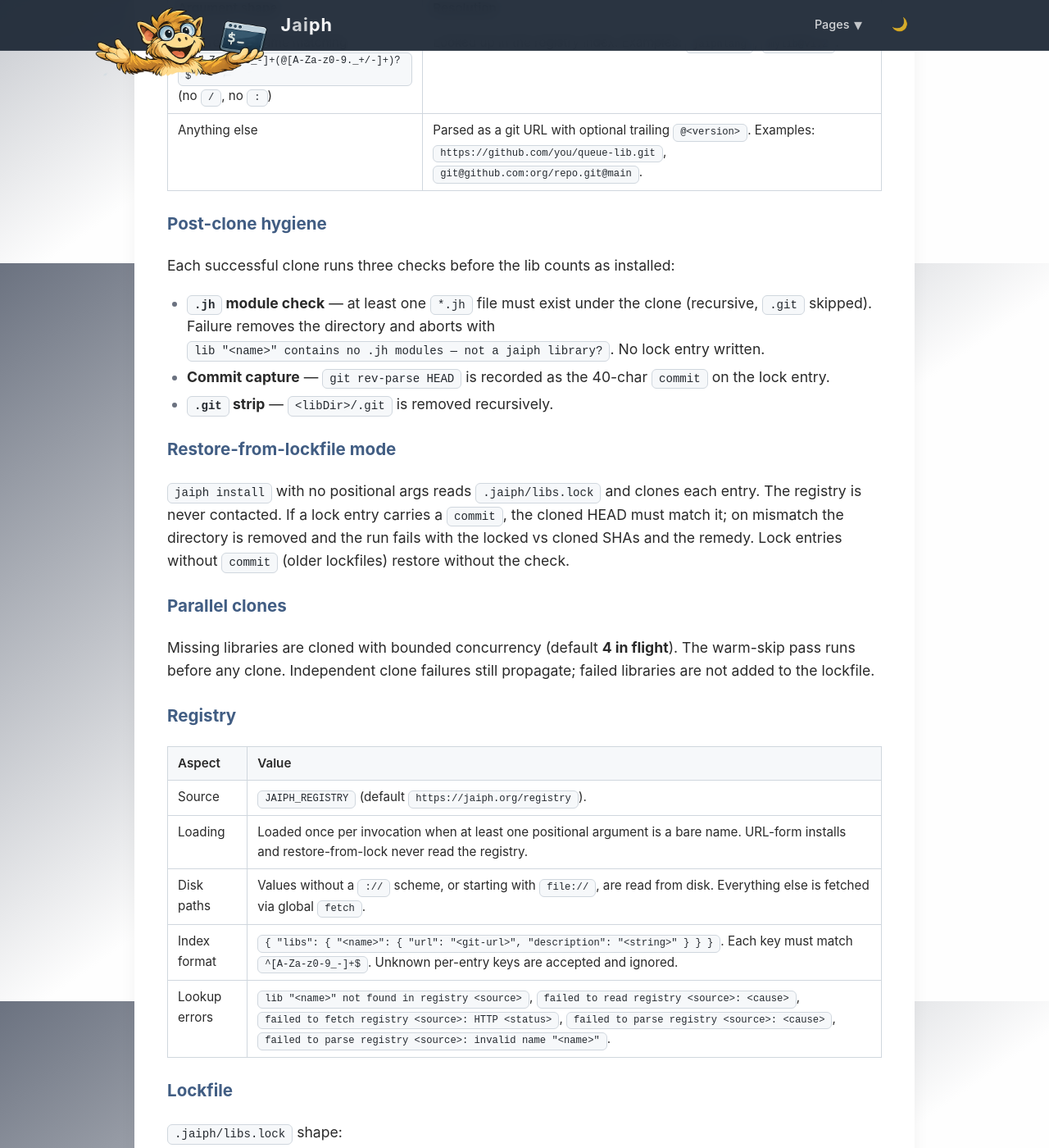
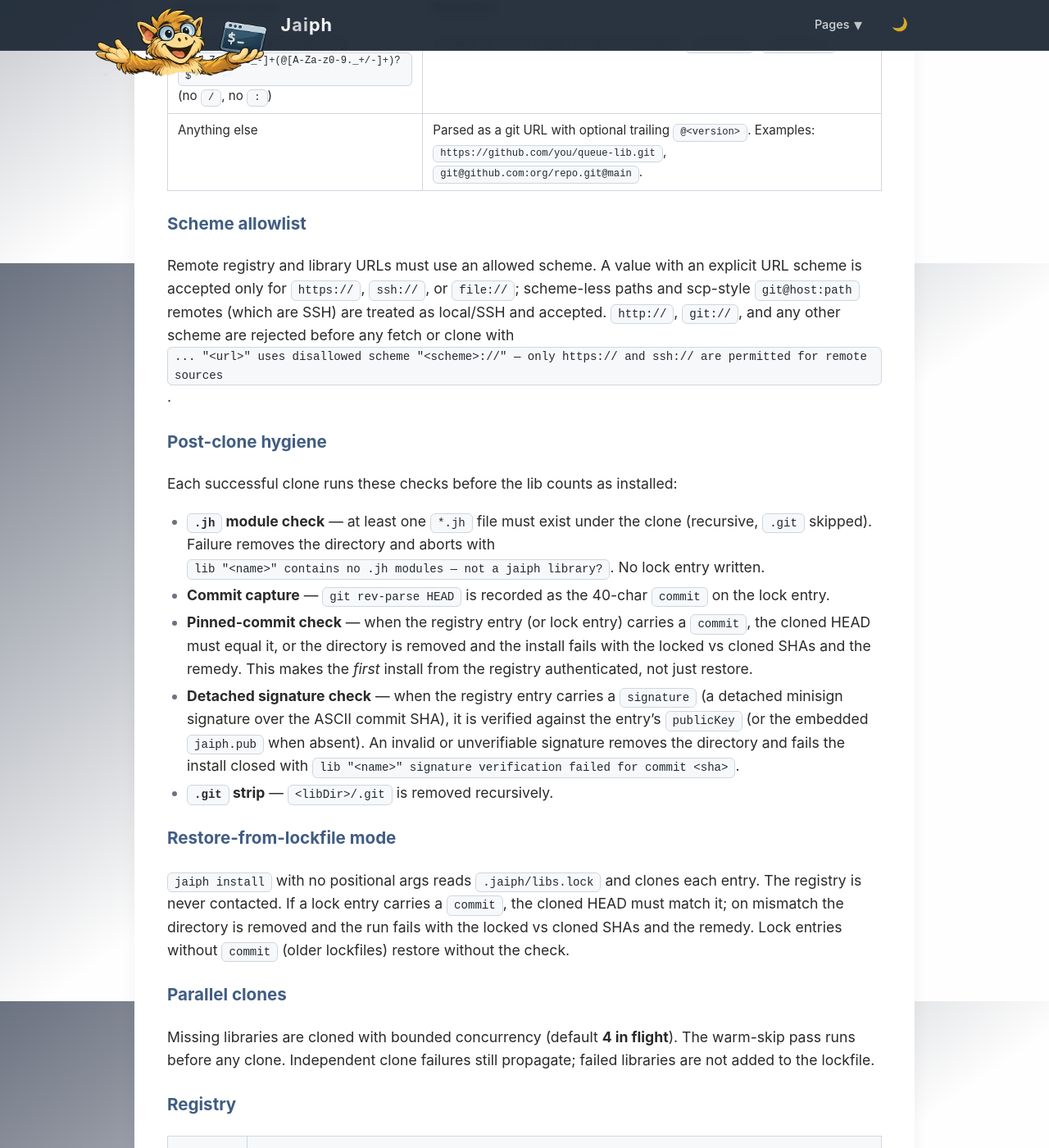
Before and after one commit to jaiphlang/jaiph, a Jekyll site: the page built from docs/cli.md, in a window 1280 px wide and 1400 px high, scrolled down 9579 px. Shown: the whole window at 82% size. Built offline with Jekyll 4.4.1, drawn with Linux system fonts in a browser that asks for light colours.

Commit message:
Docs: document registry scheme allowlist and install integrity checks
Co-authored-by: Cursor <cursoragent@cursor.com>

```diff
--- a/docs/cli.md
+++ b/docs/cli.md
@@ -208,12 +208,18 @@ jaiph install [--force]                  # restore from lockfile
 | Bare registry name matching `^[A-Za-z0-9_-]+(@[A-Za-z0-9._+/-]+)?$` (no `/`, no `:`) | Looked up in the registry index. Examples: `jaiphlang`, `mylib@v1.2`. |
 | Anything else | Parsed as a git URL with optional trailing `@<version>`. Examples: `https://github.com/you/queue-lib.git`, `git@github.com:org/repo.git@main`. |
 
+### Scheme allowlist
+
+Remote registry and library URLs must use an allowed scheme. A value with an explicit URL scheme is accepted only for `https://`, `ssh://`, or `file://`; scheme-less paths and scp-style `git@host:path` remotes (which are SSH) are treated as local/SSH and accepted. `http://`, `git://`, and any other scheme are rejected before any fetch or clone with `... "<url>" uses disallowed scheme "<scheme>://" — only https:// and ssh:// are permitted for remote sources`.
+
 ### Post-clone hygiene
 
-Each successful clone runs three checks before the lib counts as installed:
+Each successful clone runs these checks before the lib counts as installed:
 
 - **`.jh` module check** — at least one `*.jh` file must exist under the clone (recursive, `.git` skipped). Failure removes the directory and aborts with `lib "<name>" contains no .jh modules — not a jaiph library?`. No lock entry written.
 - **Commit capture** — `git rev-parse HEAD` is recorded as the 40-char `commit` on the lock entry.
+- **Pinned-commit check** — when the registry entry (or lock entry) carries a `commit`, the cloned HEAD must equal it, or the directory is removed and the install fails with the locked vs cloned SHAs and the remedy. This makes the *first* install from the registry authenticated, not just restore.
+- **Detached signature check** — when the registry entry carries a `signature` (a detached minisign signature over the ASCII commit SHA), it is verified against the entry's `publicKey` (or the embedded `jaiph.pub` when absent). An invalid or unverifiable signature removes the directory and fails the install closed with `lib "<name>" signature verification failed for commit <sha>`.
 - **`.git` strip** — `<libDir>/.git` is removed recursively.
 
 ### Restore-from-lockfile mode
```
